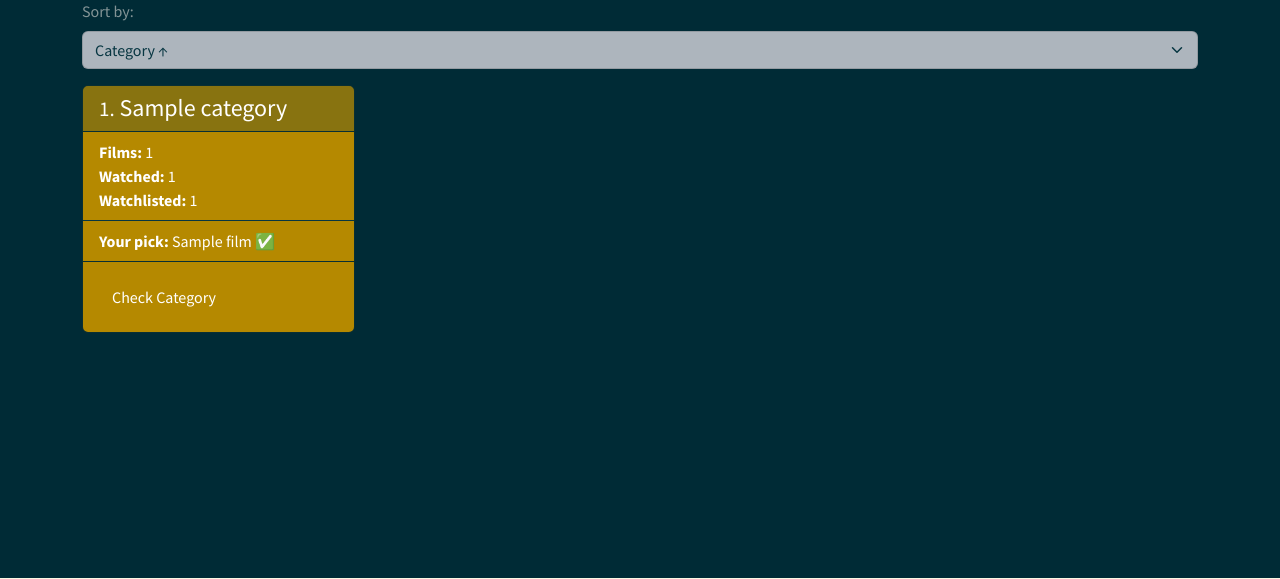
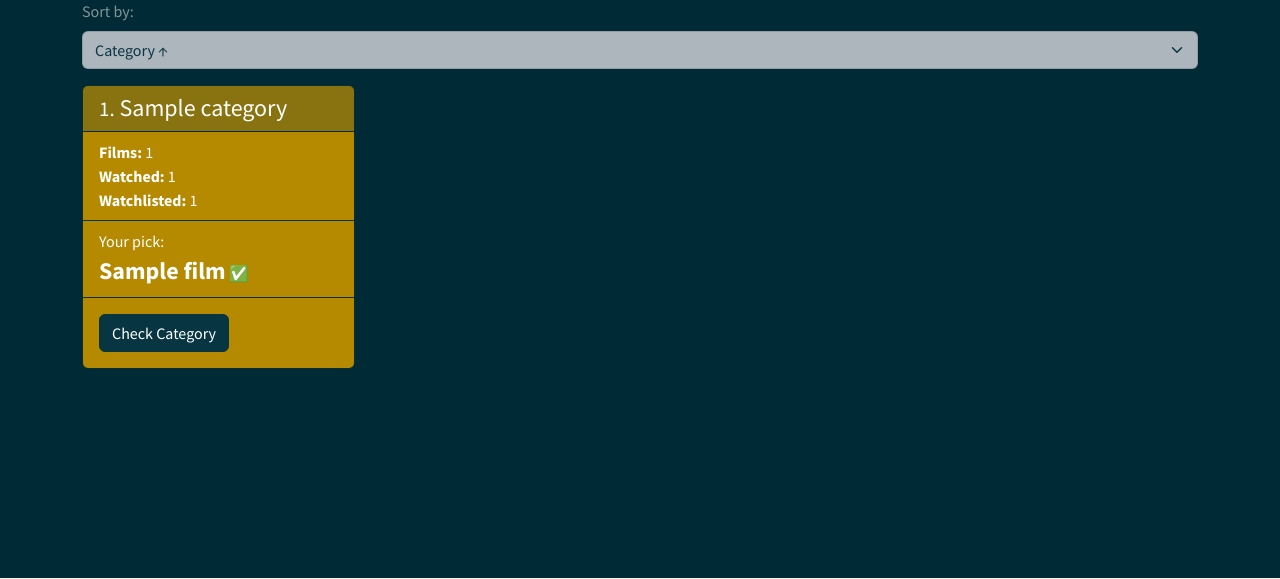
Before and after one commit to marcomartinscastanho/criterion-challenge, a Django app: template templates/categories.html in a window 1280 px wide. Shown: the part 121-700 px from the top of the page. Run offline with Django 5.2, Linux system fonts and the light colour scheme; the template is opened without the code that fills it: most values are stand-ins (such as "Sample title", 1, 10 or a date in 2020); data that the repository does not hold is empty; some libraries are stand-ins or nearby versions.

Commit message:
improve category card styling

```diff
--- a/templates/categories.html
+++ b/templates/categories.html
@@ -48,19 +48,22 @@
             </li>
             {% if category.pick %}
               <li class="list-group-item">
-                <strong>Your pick:</strong> {{ category.pick.film }}
+                Your pick:
+                <div>
+                  <strong class="fs-4">{{ category.pick.film }}</strong>
                   {% if category.pick.watched %}
                     <span title="watched">✅</span>
                   {% elif category.pick.watchlisted %}
                     <span title="watchlisted">☑️</span>
                   {% endif %}
                   {% if category.pick.session %}<span title="with session soon">🎦</span>{% endif %}
+                </div>
               </li>
             {% endif %}
           </ul>
           <div class="card-body">
             <a href='{% url 'category_detail' category.id %}'
-               class="btn btn-primary">Check Category</a>
+               class="btn {% if category.pick.watched %}btn-dark{% else %}btn-primary{% endif %}">Check Category</a>
           </div>
         </div>
       </div>
```
Lines whose indentation alone changed are shown as unchanged.
